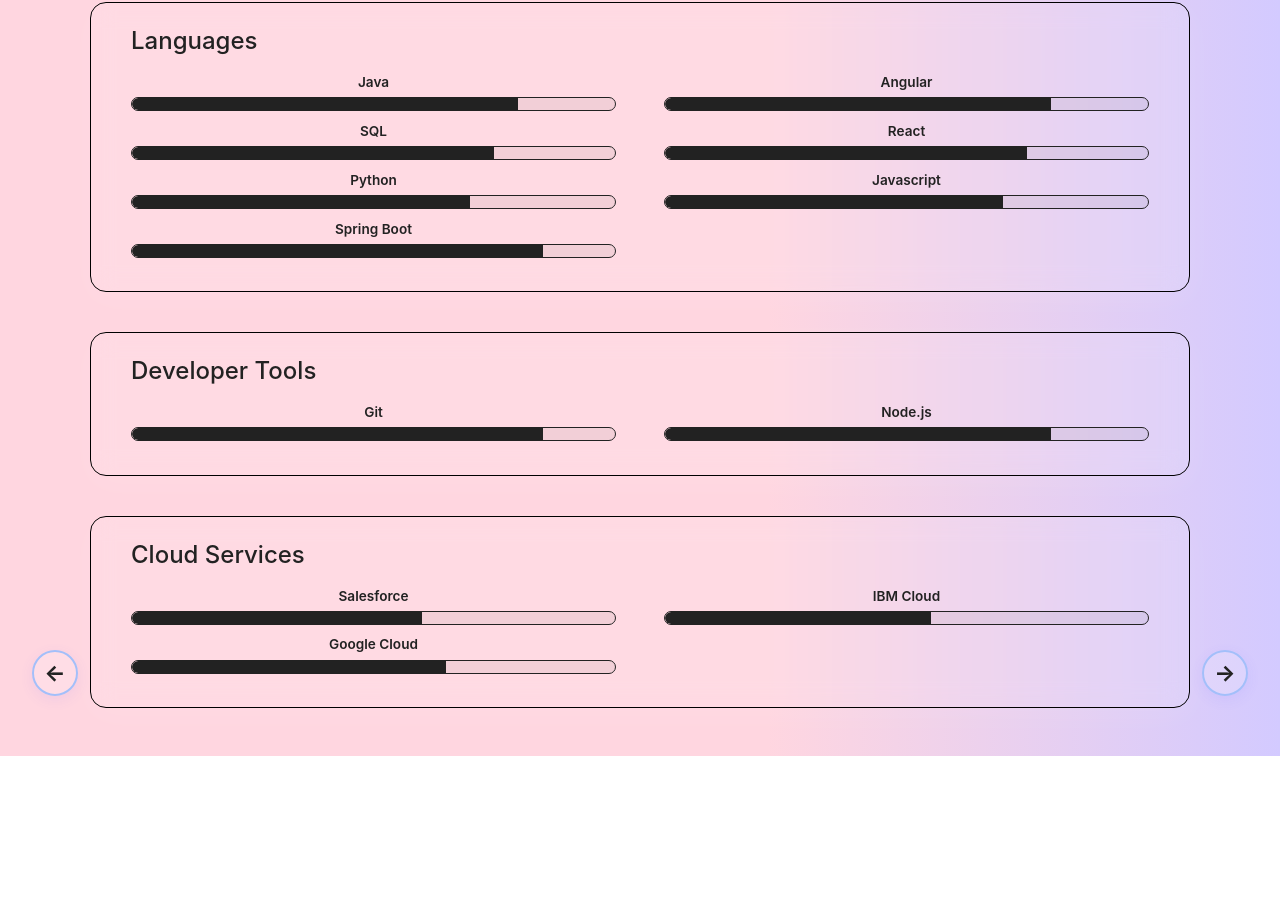
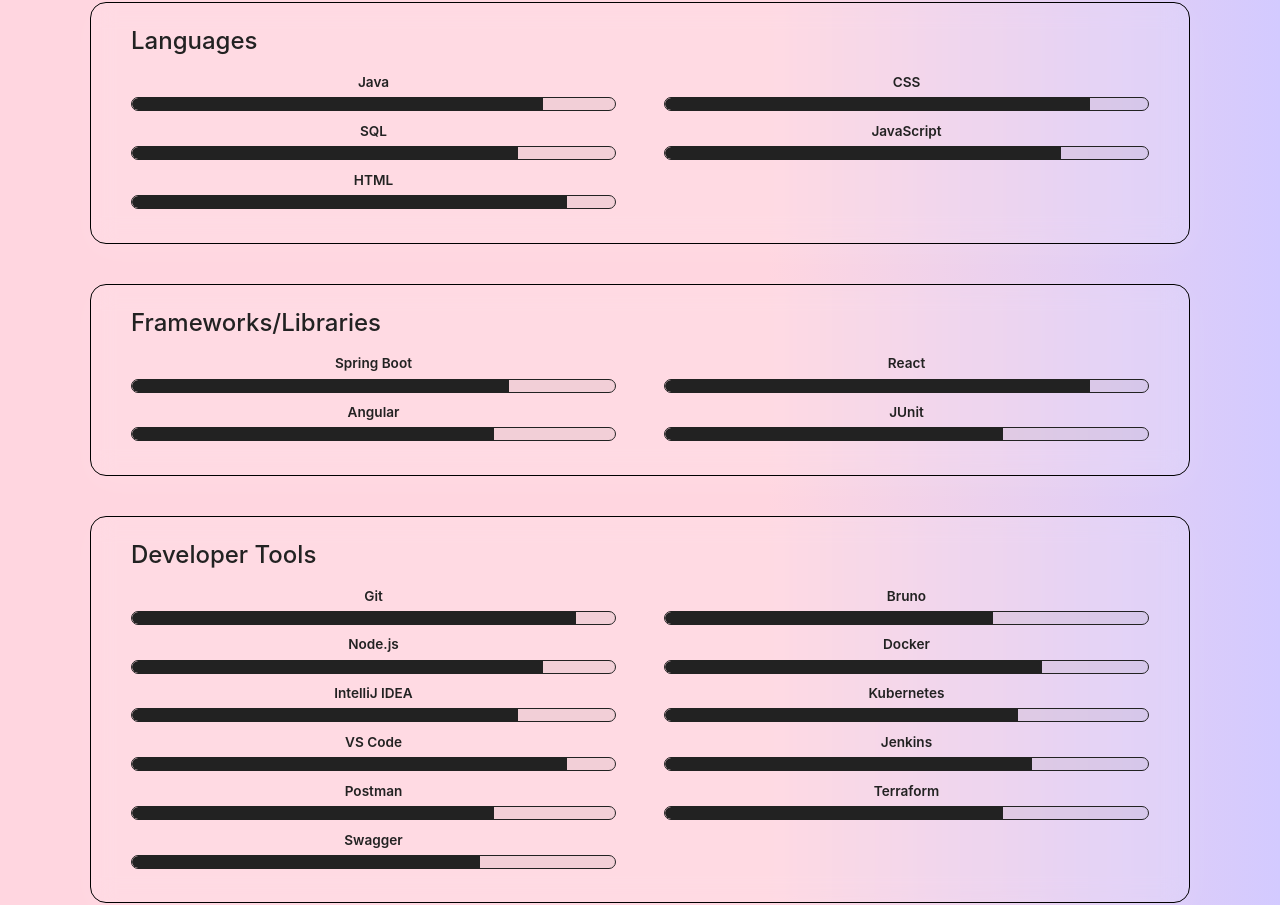
Before and after one commit to kavya-reddii/Portfolio, a React (Create React App) app: page /Portfolio/skills in a window 1280 px wide. Shown: the part 192-1097 px from the top of the page. Before the commit the page ends 948 px from the top, so only its background shows below. Built offline with nearby package versions, Linux system fonts and the light colour scheme; a web font is replaced by a local one.

Commit message:
Update skills section with new technologies and random proficiency levels

```diff
--- a/src/components/Skills.js
+++ b/src/components/Skills.js
@@ -30,28 +30,52 @@
     {
       title: 'Languages',
       skills: [
-        { name: 'Java', proficiency: 80 },
-        { name: 'SQL', proficiency: 75 },
-        { name: 'Python', proficiency: 70 },
-        { name: 'Spring Boot', proficiency: 85 },
-        { name: 'Angular', proficiency: 80 },
-        { name: 'React', proficiency: 75 },
-        { name: 'Javascript', proficiency: 70 },
+        { name: 'Java', proficiency: 85 },
+        { name: 'SQL', proficiency: 80 },
+        { name: 'HTML', proficiency: 90 },
+        { name: 'CSS', proficiency: 88 },
+        { name: 'JavaScript', proficiency: 82 },
+      ],
+    },
+    {
+      title: 'Frameworks/Libraries',
+      skills: [
+        { name: 'Spring Boot', proficiency: 78 },
+        { name: 'Angular', proficiency: 75 },
+        { name: 'React', proficiency: 88 },
+        { name: 'JUnit', proficiency: 70 },
       ],
     },
     {
       title: 'Developer Tools',
       skills: [
-        { name: 'Git', proficiency: 85 },
-        { name: 'Node.js', proficiency: 80 },
+        { name: 'Git', proficiency: 92 },
+        { name: 'Node.js', proficiency: 85 },
+        { name: 'IntelliJ IDEA', proficiency: 80 },
+        { name: 'VS Code', proficiency: 90 },
+        { name: 'Postman', proficiency: 75 },
+        { name: 'Swagger', proficiency: 72 },
+        { name: 'Bruno', proficiency: 68 },
+        { name: 'Docker', proficiency: 78 },
+        { name: 'Kubernetes', proficiency: 73 },
+        { name: 'Jenkins', proficiency: 76 },
+        { name: 'Terraform', proficiency: 70 },
       ],
     },
     {
-      title: 'Cloud Services',
+      title: 'Cloud Platforms',
       skills: [
-        { name: 'Salesforce', proficiency: 60 },
-        { name: 'Google Cloud', proficiency: 65 },
-        { name: 'IBM Cloud', proficiency: 55 },
+        { name: 'AWS', proficiency: 82 },
+        { name: 'Microsoft Azure', proficiency: 79 },
+        { name: 'Google Cloud', proficiency: 77 },
+        { name: 'Salesforce', proficiency: 65 },
+      ],
+    },
+    {
+      title: 'Other Tools',
+      skills: [
+        { name: 'Splunk', proficiency: 68 },
+        { name: 'Blue Yonder', proficiency: 62 },
       ],
     },
   ];
```
